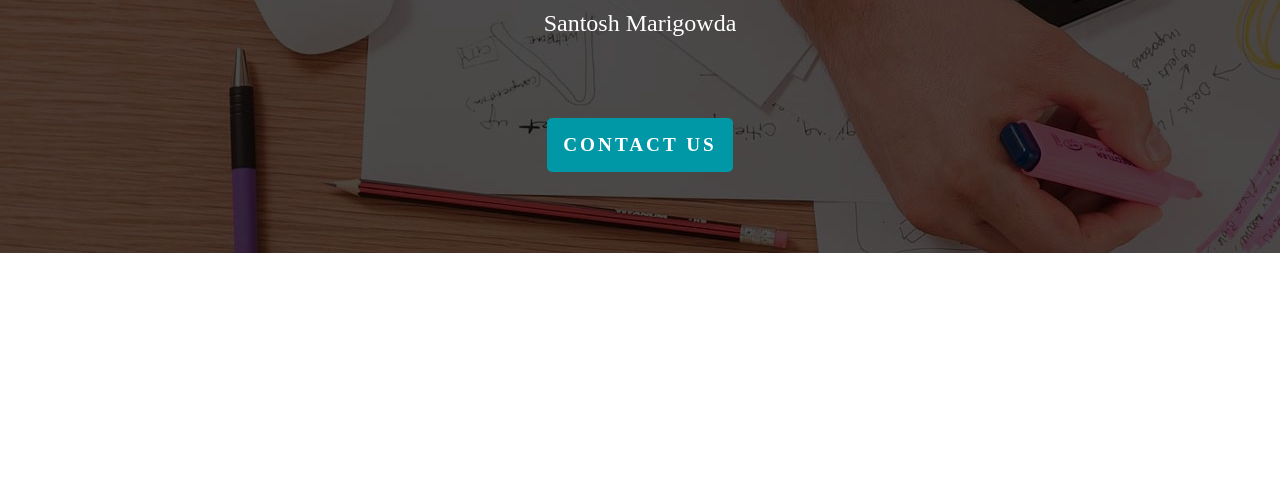
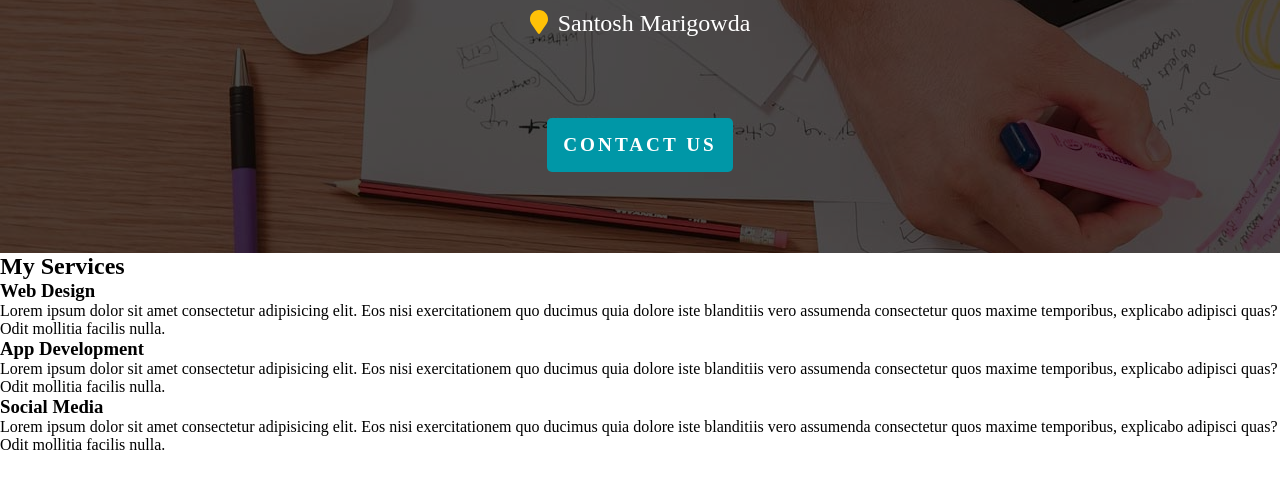
Before and after one commit to smarigowda/css-grid-flexbox-build-10-projects, a plain HTML site: page freelancer_flexbox/freelancer_flexbox_start/index.html in a window 1280 px wide. Shown: the part 260-748 px from the top of the page. Drawn offline with Linux system fonts and the light colour scheme.

Commit message:
BUILD10-2 font awesome pin svg icon

```diff
--- a/freelancer_flexbox/freelancer_flexbox_start/css/style.css
+++ b/freelancer_flexbox/freelancer_flexbox_start/css/style.css
@@ -3,6 +3,7 @@
     --dark: #212121;
     --mainFont: 'Krub', sans-serif;
     --secondary: #0097A7;
+    --primary: #FFC107;
 }
 
 html {
@@ -92,6 +93,11 @@ html {
     font-size: 1.5rem;
 }
 
+.hero-content svg {
+    margin-right: 10px;
+    color: var(--primary);
+}
+
 .hero::after {
     position: absolute;
     content: '';
--- a/freelancer_flexbox/freelancer_flexbox_start/index.html
+++ b/freelancer_flexbox/freelancer_flexbox_start/index.html
@@ -8,6 +8,7 @@
     <title>Flexbox - Freelancer Website</title>
     <link rel="stylesheet" href="css/style.css">
     <link href="https://fonts.googleapis.com/css?family=Krub:400,500,600,700" rel="stylesheet">
+    <script defer src="https://use.fontawesome.com/releases/v5.7.2/js/all.js" integrity="sha384-0pzryjIRos8mFBWMzSSZApWtPl/5++eIfzYmTgBBmXYdhvxPc+XcFEk+zJwDgWbP" crossorigin="anonymous"></script>
 </head>
 
 <body>
@@ -20,9 +21,43 @@
     <div class="hero">
         <div class="hero-content">
             <h1>Freelance Web Developer</h1>
-            <p>Santosh Marigowda</p>
+            <div>
+                <p><i class="fas fa-map-marker"></i>Santosh Marigowda</p>
+            </div>
             <a href="#" class="button">Contact Us</a>
         </div>
+    </div>
+    <div class="container">
+        <main class="services">
+            <h2>My Services</h2>
+            <div class="services-container">
+                <div class="service">
+                    <h3>Web Design</h3>
+                    <div class="icons">
+
+                    </div>
+                    <p>Lorem ipsum dolor sit amet consectetur adipisicing elit. Eos nisi exercitationem quo ducimus quia dolore iste blanditiis vero assumenda consectetur quos maxime temporibus, explicabo adipisci quas? Odit mollitia facilis nulla.</p>
+                </div> <!-- .service -->
+                <div class="service">
+                        <h3>App Development</h3>
+                        <div class="icons">
+
+                        </div>
+                        <p>Lorem ipsum dolor sit amet consectetur adipisicing elit. Eos nisi exercitationem quo ducimus quia dolore iste blanditiis vero assumenda consectetur quos maxime temporibus, explicabo adipisci quas? Odit mollitia facilis nulla.</p>
+                </div> <!-- .service -->
+                <div class="service">
+                        <h3>Social Media</h3>
+                        <div class="icons">
+
+                        </div>
+                        <p>Lorem ipsum dolor sit amet consectetur adipisicing elit. Eos nisi exercitationem quo ducimus quia dolore iste blanditiis vero assumenda consectetur quos maxime temporibus, explicabo adipisci quas? Odit mollitia facilis nulla.</p>
+                </div> <!-- .service -->
+            </div>
+
+        </main>
+        <section class="contact" id="contact">
+
+        </section>
     </div>
 </body>
 
```
